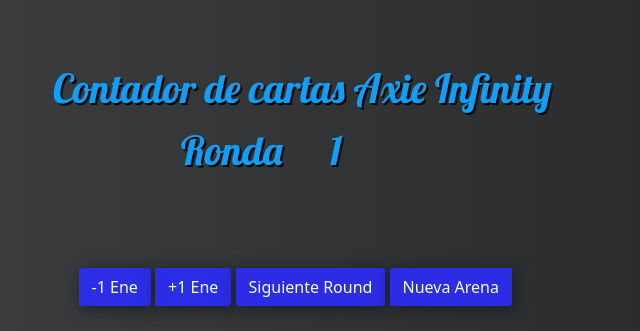
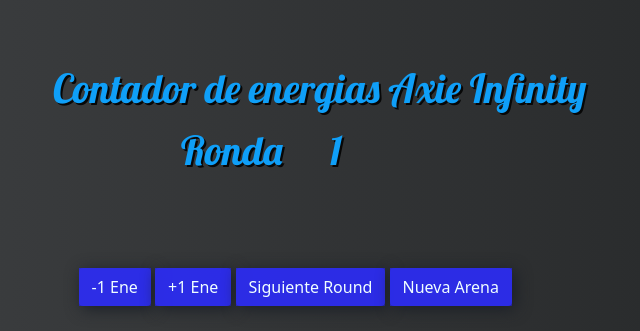
Before and after one commit to ZeusPod/axie-infinity-energias, a Flask app: page / in a window 1280 px wide; the page is wider, and only the part inside the window is pictured. Shown: the part 108-439 px from the top of that part, without its empty margins (331-971 px from the left). Run offline with Flask 2, Linux system fonts and the light colour scheme.

Commit message:
change name 2

```diff
--- a/templates/index.html
+++ b/templates/index.html
@@ -26,7 +26,7 @@
         <!-- titulo principal -->
         <div class="title-container">
             <h1>
-                Contador de cartas Axie Infinity
+                Contador de energias Axie Infinity
             </h1>
         </div>
         <!-- botones -->
```
